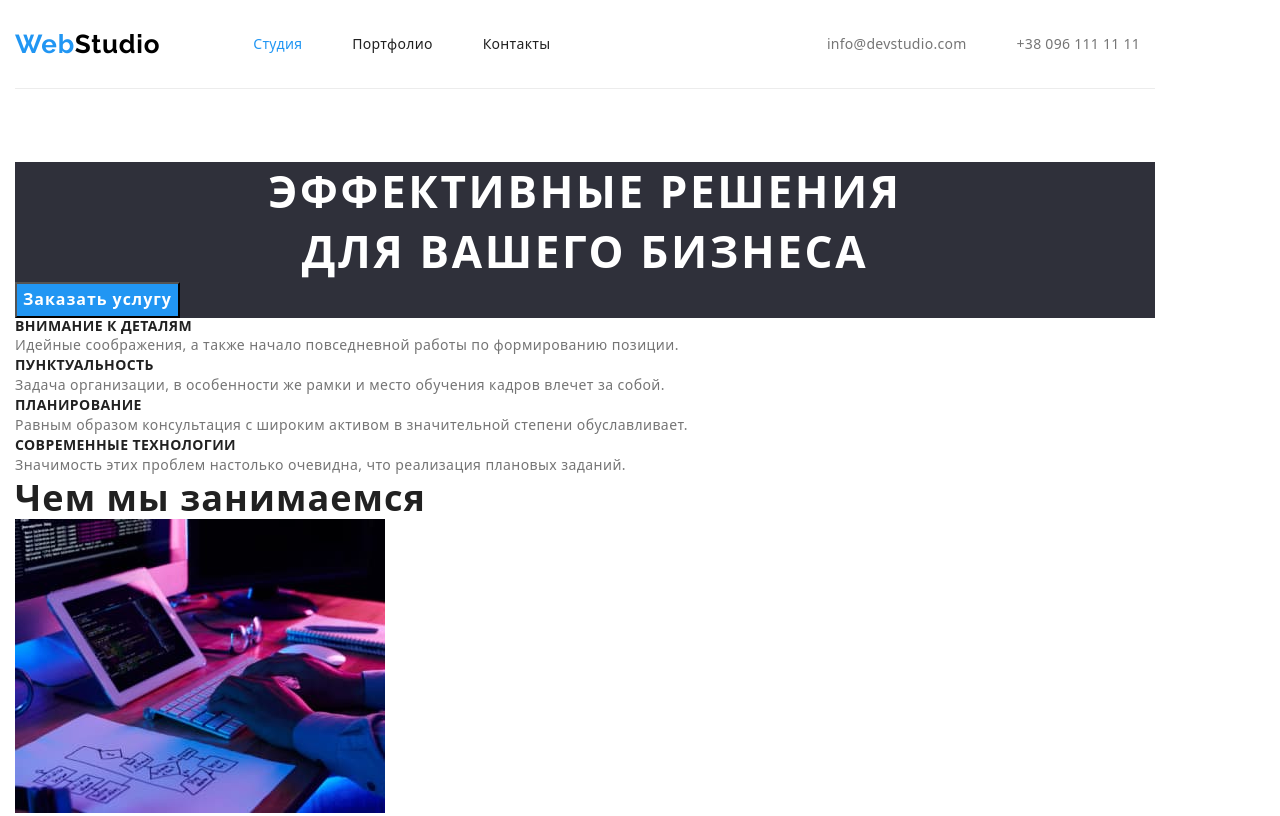
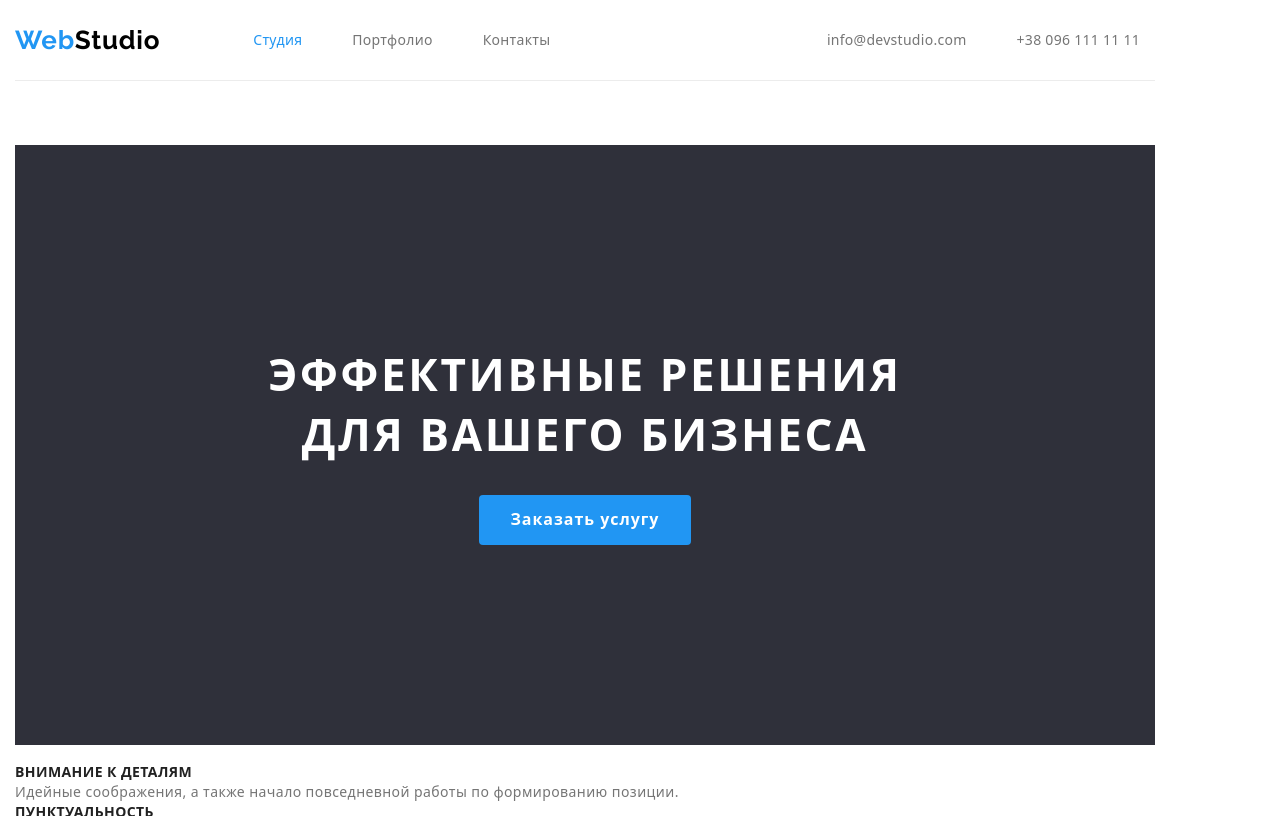
Before and after one commit to SlavikChuprin/goit-markup-hw-03, a plain HTML site: page index.html in a window 1280 px wide. Shown: the top 816 px of the page. Drawn offline with nearby package versions, Linux system fonts and the light colour scheme.

Commit message:
section Hero

```diff
--- a/css/style.css
+++ b/css/style.css
@@ -44,6 +44,7 @@ body {
     color: var(--main-text);
     background-color: var(--background-color);
 }
+
 .container {
     width: 1170px;
     padding-left: 15px;
@@ -56,13 +57,11 @@ a {
     color: var(--main-text);
 }
 
-
 a:hover,
 a:focus {
 
     color: var(--fill);
 }
-
 
 li {
     list-style-type: none;
@@ -95,7 +94,7 @@ a.logo {
 .navigation {
     display: flex;
     align-items: center;
-    margin-bottom: 73px;
+    margin-bottom: 64px;
     border-bottom: 1px solid;
     border-color: var(--bottom-line-header);
 }
@@ -110,7 +109,7 @@ nav {
     margin-right: 50px;
 }
 
-.nav-items {
+.nav-items  {
     display: flex;
 }
 .nav-items .item {
@@ -143,7 +142,7 @@ nav {
     margin-left: 50px;
 }
 
-nav a {
+nav .item {
 
     font-weight: 500;
     font-size: 14px;
@@ -154,8 +153,15 @@ nav a {
 }
 /* Hero */
 
-h1 {
+.hero {
+    margin-bottom: 19px;
 
+    text-align: center;
+    background-color: var(--background-secondary);
+}
+.hero>h1{
+    margin-bottom: 30px;
+    padding-top: 200px;
     font-size: 44px;
     line-height: 1.36;
     text-align: center;
@@ -164,12 +170,17 @@ h1 {
 
     color: var(--background-color);
 }
-.hero,
-footer{
-    background-color: var(--background-secondary);
-}
+
+
 
 .btn-serves-reserved {
+    margin-bottom: 200px;
+    padding: 10px 32px;
+    min-height: 50px;
+    min-width: 200px;
+    border: 0 solid;
+    border-radius: 4px;
+
     font-family: inherit;
     font-weight: 700;
     font-size: 16px;
@@ -180,6 +191,8 @@ footer{
 
     color: var(--background-color);
     background-color: var(--fill);
+
+
 }
 
 /* Features */
@@ -244,6 +257,10 @@ h2 {
 
 /* Footer */
 
+footer{
+
+    background-color: var(--background-secondary);
+}
 address {
     font-style: normal;
     font-size: 14px;
```
